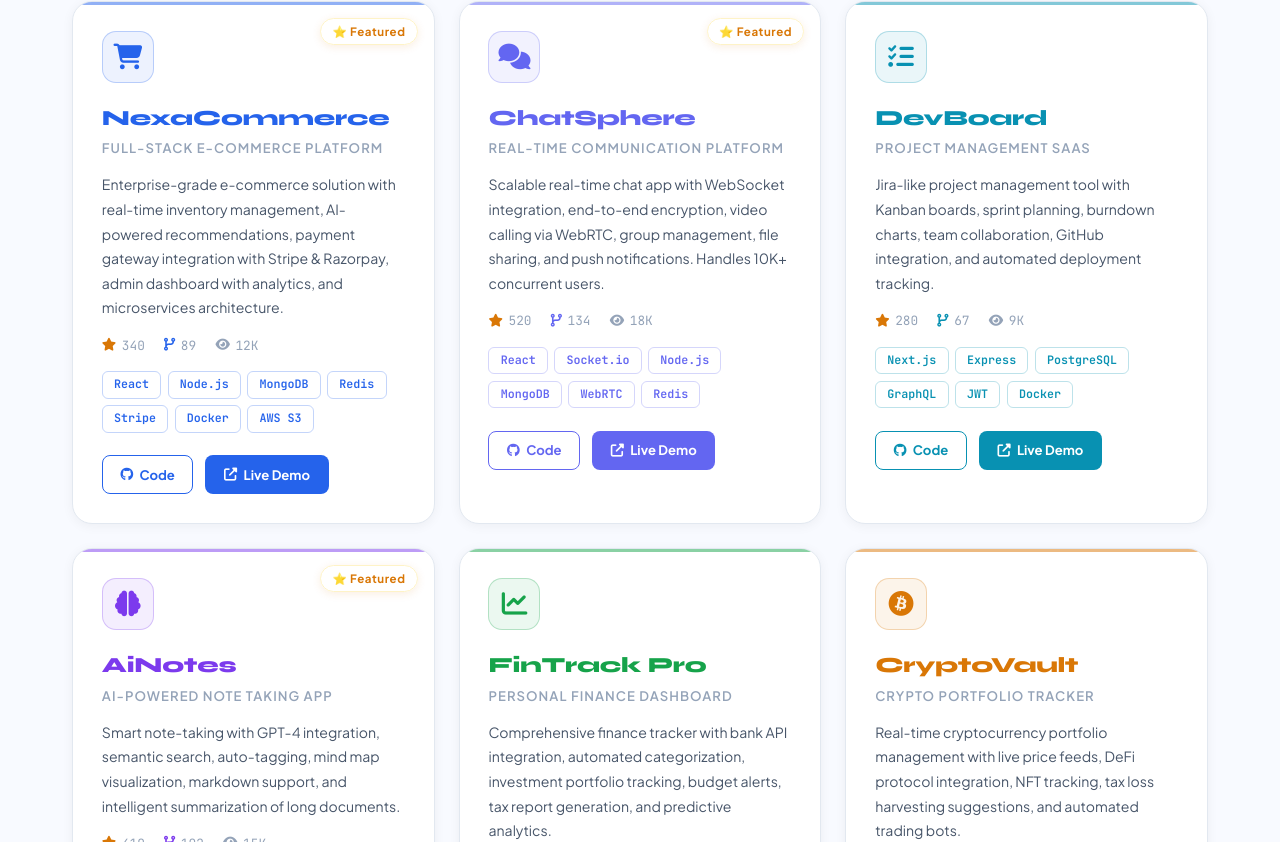
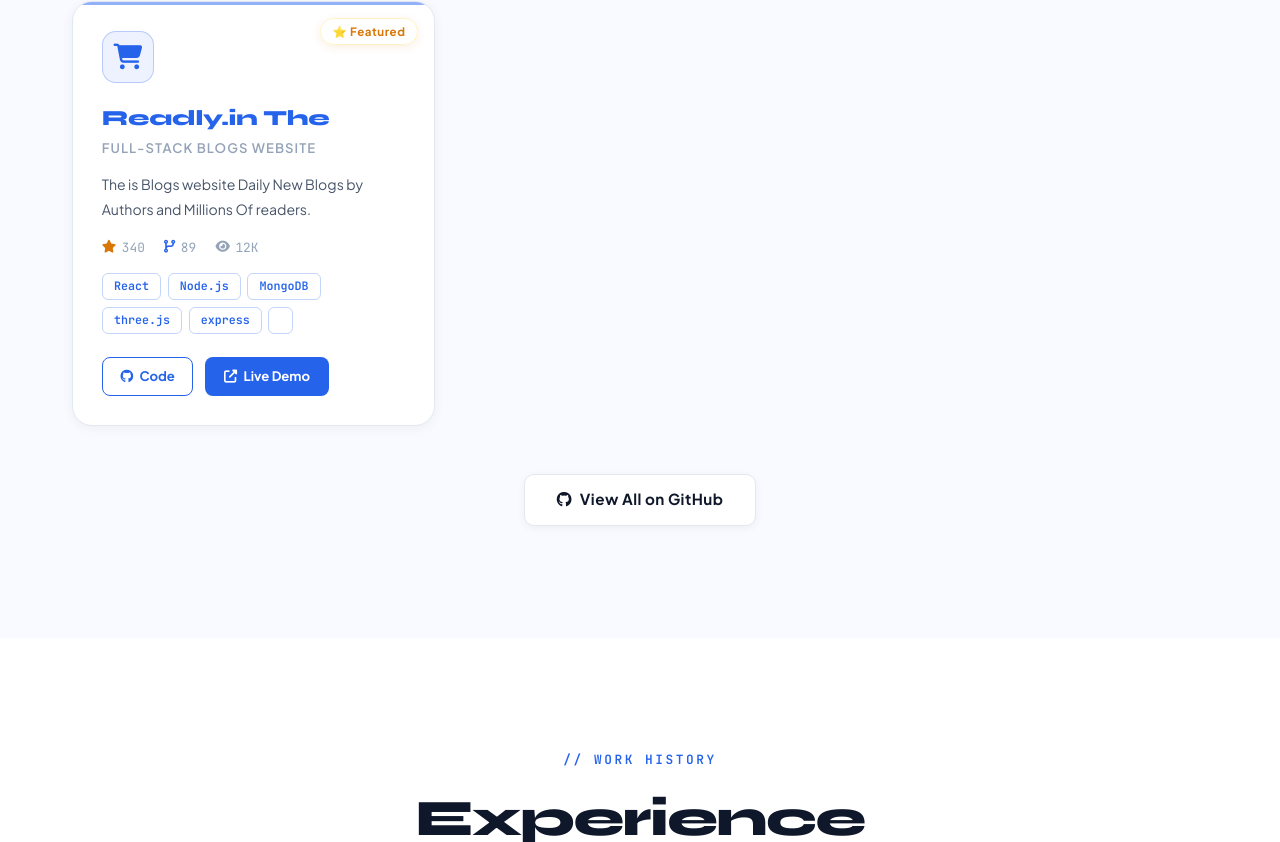
Before and after one commit to amolpatil1955/Amol-Patil, a React (Vite) app: page / in a window 1280 px wide. Shown: the part 3638-4480 px from the top of the page. Built offline with nearby package versions, Linux system fonts and the light colour scheme.

Commit message:
Update App.jsx

```diff
--- a/src/App.jsx
+++ b/src/App.jsx
@@ -51,83 +51,83 @@
 
 const PROJECTS = [
   {
-    title: "NexaCommerce",
-    subtitle: "Full-Stack E-Commerce Platform",
-    desc: "Enterprise-grade e-commerce solution with real-time inventory management, AI-powered recommendations, payment gateway integration with Stripe & Razorpay, admin dashboard with analytics, and microservices architecture.",
-    tech: ["React", "Node.js", "MongoDB", "Redis", "Stripe", "Docker", "AWS S3"],
+    title: "Readly.in The ",
+    subtitle: "Full-Stack Blogs Website ",
+    desc: "The is Blogs website Daily New Blogs by Authors and Millions Of readers.",
+    tech: ["React", "Node.js", "MongoDB", "three.js", "express","", ],
     color: "#2563EB",
     accent: "#EFF6FF",
     icon: "fas fa-shopping-cart",
-    github: "#",
-    live: "#",
+    github: "https://github.com/amolpatil1955/Readly.in",
+    live: "https://readly-in-fronted.onrender.com/",
     stats: { stars: 340, forks: 89, views: "12K" },
     featured: true,
   },
-  {
-    title: "ChatSphere",
-    subtitle: "Real-Time Communication Platform",
-    desc: "Scalable real-time chat app with WebSocket integration, end-to-end encryption, video calling via WebRTC, group management, file sharing, and push notifications. Handles 10K+ concurrent users.",
-    tech: ["React", "Socket.io", "Node.js", "MongoDB", "WebRTC", "Redis"],
-    color: "#6366F1",
-    accent: "#EEF2FF",
-    icon: "fas fa-comments",
-    github: "#",
-    live: "#",
-    stats: { stars: 520, forks: 134, views: "18K" },
-    featured: true,
-  },
-  {
-    title: "DevBoard",
-    subtitle: "Project Management SaaS",
-    desc: "Jira-like project management tool with Kanban boards, sprint planning, burndown charts, team collaboration, GitHub integration, and automated deployment tracking.",
-    tech: ["Next.js", "Express", "PostgreSQL", "GraphQL", "JWT", "Docker"],
-    color: "#0891B2",
-    accent: "#ECFEFF",
-    icon: "fas fa-tasks",
-    github: "#",
-    live: "#",
-    stats: { stars: 280, forks: 67, views: "9K" },
-    featured: false,
-  },
-  {
-    title: "AiNotes",
-    subtitle: "AI-Powered Note Taking App",
-    desc: "Smart note-taking with GPT-4 integration, semantic search, auto-tagging, mind map visualization, markdown support, and intelligent summarization of long documents.",
-    tech: ["React", "Node.js", "MongoDB", "OpenAI API", "Langchain", "Pinecone"],
-    color: "#7C3AED",
-    accent: "#F5F3FF",
-    icon: "fas fa-brain",
-    github: "#",
-    live: "#",
-    stats: { stars: 410, forks: 102, views: "15K" },
-    featured: true,
-  },
-  {
-    title: "FinTrack Pro",
-    subtitle: "Personal Finance Dashboard",
-    desc: "Comprehensive finance tracker with bank API integration, automated categorization, investment portfolio tracking, budget alerts, tax report generation, and predictive analytics.",
-    tech: ["React", "Express", "MongoDB", "Chart.js", "Plaid API", "Elasticsearch"],
-    color: "#16A34A",
-    accent: "#F0FDF4",
-    icon: "fas fa-chart-line",
-    github: "#",
-    live: "#",
-    stats: { stars: 195, forks: 48, views: "7K" },
-    featured: false,
-  },
-  {
-    title: "CryptoVault",
-    subtitle: "Crypto Portfolio Tracker",
-    desc: "Real-time cryptocurrency portfolio management with live price feeds, DeFi protocol integration, NFT tracking, tax loss harvesting suggestions, and automated trading bots.",
-    tech: ["React", "Node.js", "WebSockets", "MongoDB", "CoinGecko API", "Web3.js"],
-    color: "#D97706",
-    accent: "#FFFBEB",
-    icon: "fab fa-bitcoin",
-    github: "#",
-    live: "#",
-    stats: { stars: 620, forks: 178, views: "22K" },
-    featured: false,
-  },
+  // {
+  //   title: "ChatSphere",
+  //   subtitle: "Real-Time Communication Platform",
+  //   desc: "Scalable real-time chat app with WebSocket integration, end-to-end encryption, video calling via WebRTC, group management, file sharing, and push notifications. Handles 10K+ concurrent users.",
+  //   tech: ["React", "Socket.io", "Node.js", "MongoDB", "WebRTC", "Redis"],
+  //   color: "#6366F1",
+  //   accent: "#EEF2FF",
+  //   icon: "fas fa-comments",
+  //   github: "#",
+  //   live: "#",
+  //   stats: { stars: 520, forks: 134, views: "18K" },
+  //   featured: true,
+  // },
+  // {
+  //   title: "DevBoard",
+  //   subtitle: "Project Management SaaS",
+  //   desc: "Jira-like project management tool with Kanban boards, sprint planning, burndown charts, team collaboration, GitHub integration, and automated deployment tracking.",
+  //   tech: ["Next.js", "Express", "PostgreSQL", "GraphQL", "JWT", "Docker"],
+  //   color: "#0891B2",
+  //   accent: "#ECFEFF",
+  //   icon: "fas fa-tasks",
+  //   github: "#",
+  //   live: "#",
+  //   stats: { stars: 280, forks: 67, views: "9K" },
+  //   featured: false,
+  // },
+  // {
+  //   title: "AiNotes",
+  //   subtitle: "AI-Powered Note Taking App",
+  //   desc: "Smart note-taking with GPT-4 integration, semantic search, auto-tagging, mind map visualization, markdown support, and intelligent summarization of long documents.",
+  //   tech: ["React", "Node.js", "MongoDB", "OpenAI API", "Langchain", "Pinecone"],
+  //   color: "#7C3AED",
+  //   accent: "#F5F3FF",
+  //   icon: "fas fa-brain",
+  //   github: "#",
+  //   live: "#",
+  //   stats: { stars: 410, forks: 102, views: "15K" },
+  //   featured: true,
+  // },
+  // {
+  //   title: "FinTrack Pro",
+  //   subtitle: "Personal Finance Dashboard",
+  //   desc: "Comprehensive finance tracker with bank API integration, automated categorization, investment portfolio tracking, budget alerts, tax report generation, and predictive analytics.",
+  //   tech: ["React", "Express", "MongoDB", "Chart.js", "Plaid API", "Elasticsearch"],
+  //   color: "#16A34A",
+  //   accent: "#F0FDF4",
+  //   icon: "fas fa-chart-line",
+  //   github: "#",
+  //   live: "#",
+  //   stats: { stars: 195, forks: 48, views: "7K" },
+  //   featured: false,
+  // },
+  // {
+  //   title: "CryptoVault",
+  //   subtitle: "Crypto Portfolio Tracker",
+  //   desc: "Real-time cryptocurrency portfolio management with live price feeds, DeFi protocol integration, NFT tracking, tax loss harvesting suggestions, and automated trading bots.",
+  //   tech: ["React", "Node.js", "WebSockets", "MongoDB", "CoinGecko API", "Web3.js"],
+  //   color: "#D97706",
+  //   accent: "#FFFBEB",
+  //   icon: "fab fa-bitcoin",
+  //   github: "#",
+  //   live: "#",
+  //   stats: { stars: 620, forks: 178, views: "22K" },
+  //   featured: false,
+  // },
 ];
 
 const EXPERIENCE = [
```
